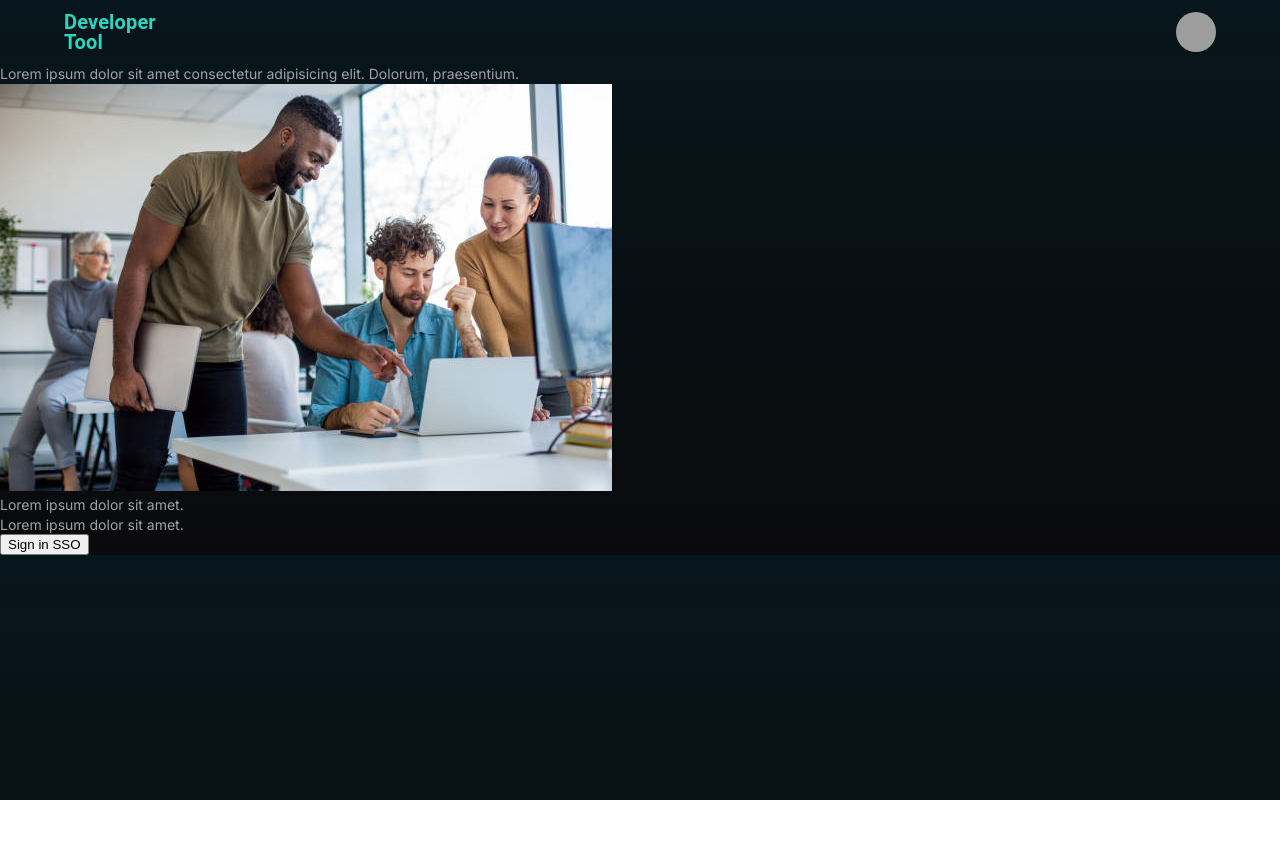
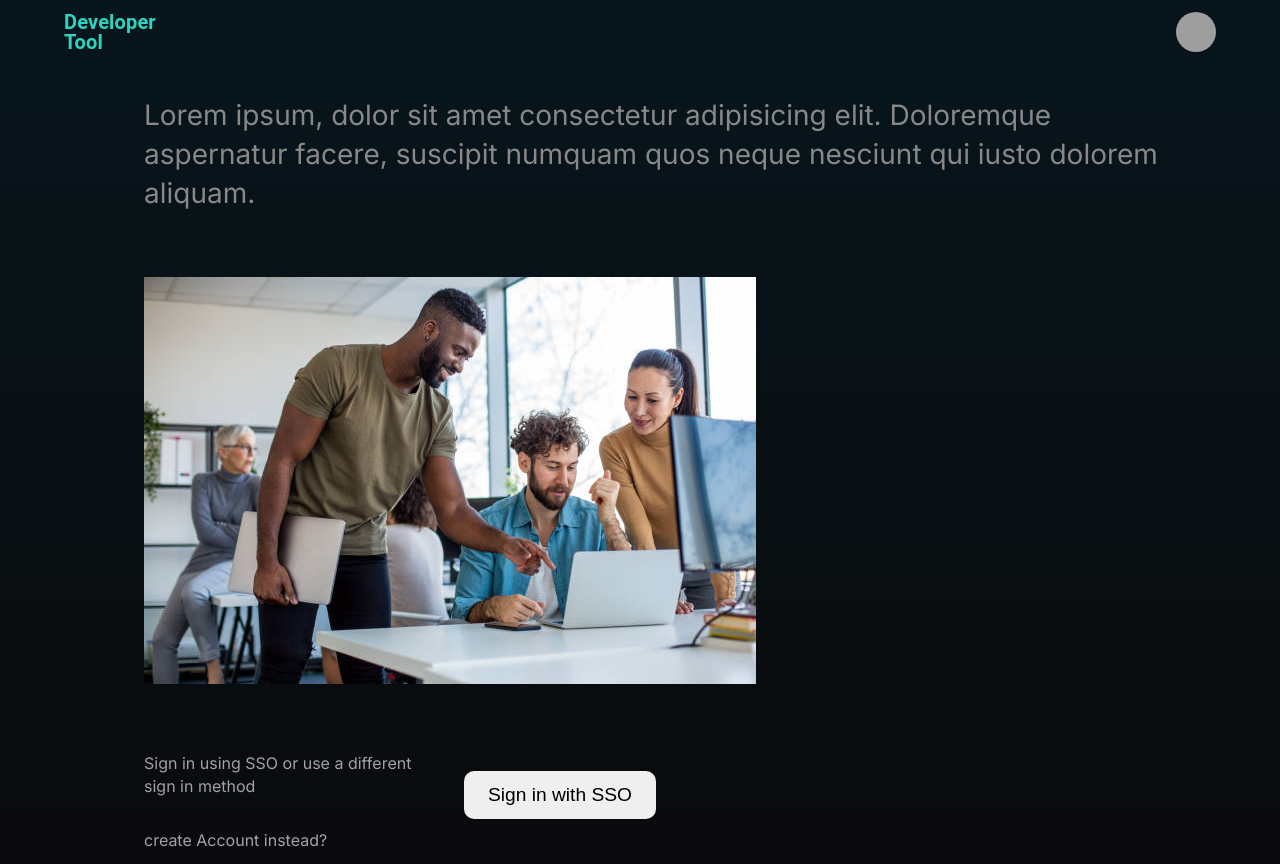
Before and after one commit to siddhiair/semicolon, a React (Vite) app: page / in a window 1280 px wide. Before the commit the page ends 800 px from the top, so only its background shows below. Built offline with nearby package versions, Linux system fonts and the light colour scheme; grey boxes are pictures that could not be loaded.

Commit message:
css added for home page

```diff
--- a/src/pages/home/footer/index.css
+++ b/src/pages/home/footer/index.css
@@ -0,0 +1,25 @@
+.footer-container {
+   height: 5rem;
+   display: flex;
+   font-size: 1rem;
+}
+
+.signIn-button {
+   width: 100%;
+   height: 3rem;
+   width: 12rem;
+   margin-left: 2rem;
+   margin-top: 1.2rem;
+   font-size: 1.2rem;
+   font-weight: 500;
+   border-radius: 10px;
+   border: none;
+}
+
+.create-account-text {
+   margin-top: 2rem;
+}
+
+.signIn-text {
+   width: 18rem;
+}
--- a/src/pages/home/footer/index.jsx
+++ b/src/pages/home/footer/index.jsx
@@ -1,22 +1,28 @@
 import React from "react";
 import { useNavigate } from "react-router-dom";
+
+import "./index.css";
 
 const Footer = () => {
    const navigate = useNavigate();
    return (
       <div class="footer-container">
-         <div>Lorem ipsum dolor sit amet.</div>
-         <div>Lorem ipsum dolor sit amet.</div>
          <div>
+            <div className="signIn-text">
+               Sign in using SSO or use a different sign in method{" "}
+            </div>
+            <div className="create-account-text">create Account instead?</div>
+         </div>
+
          <button
+            className="signIn-button"
             onClick={() => {
                navigate("/search");
             }}
             type="button"
          >
-               Sign in SSO
+            Sign in with SSO
          </button>
-         </div>
       </div>
    );
 };
--- a/src/pages/home/header/index.css
+++ b/src/pages/home/header/index.css
@@ -0,0 +1,3 @@
+.header {
+   align-self: center;
+}
--- a/src/pages/home/header/index.jsx
+++ b/src/pages/home/header/index.jsx
@@ -1,10 +1,12 @@
 import React from "react";
 
+import "./index.css";
 const Header = () => {
    return (
-      <div>
-         Lorem ipsum dolor sit amet consectetur adipisicing elit. Dolorum,
-         praesentium.
+      <div className="header">
+         Lorem ipsum, dolor sit amet consectetur adipisicing elit. Doloremque
+         aspernatur facere, suscipit numquam quos neque nesciunt qui iusto
+         dolorem aliquam.
       </div>
    );
 };
--- a/src/pages/home/index.css
+++ b/src/pages/home/index.css
@@ -0,0 +1,12 @@
+.main-container {
+   display: flex;
+   flex-direction: column;
+   justify-content: space-around;
+   height: 100vh;
+   width: 80vw;
+   margin-left: 9rem;
+}
+
+.hero-image {
+   width: 100%;
+}
--- a/src/pages/home/index.jsx
+++ b/src/pages/home/index.jsx
@@ -5,16 +5,20 @@ import Header from "./header";
 import Footer from "./footer";
 import AppNavBar from "../../components/navbar";
 
+import "./index.css";
+
 const HomePage = () => {
    const navigate = useNavigate();
    return (
       <>
          <AppNavBar />
-         <Header />
-         <div class="hero-image">
-            <img src="src/assets/images/hero.png" alt="" />
+         <div className="main-container">
+            <Header />
+            <div className="hero-image">
+               <img src="src/assets/images/hero.png" alt="" />
+            </div>
+            <Footer />
          </div>
-         <Footer />
       </>
    );
 };
```
Lines whose indentation alone changed are shown as unchanged.
